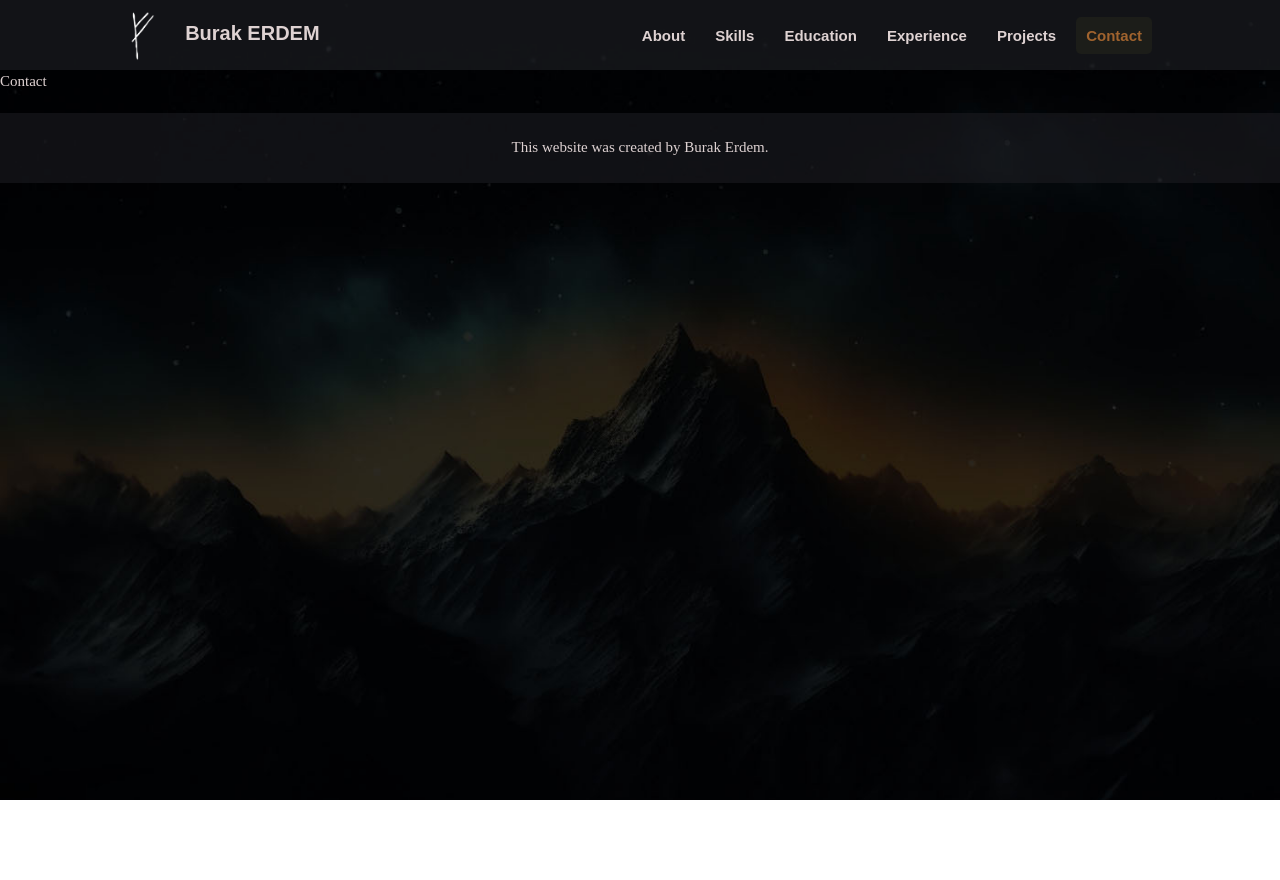
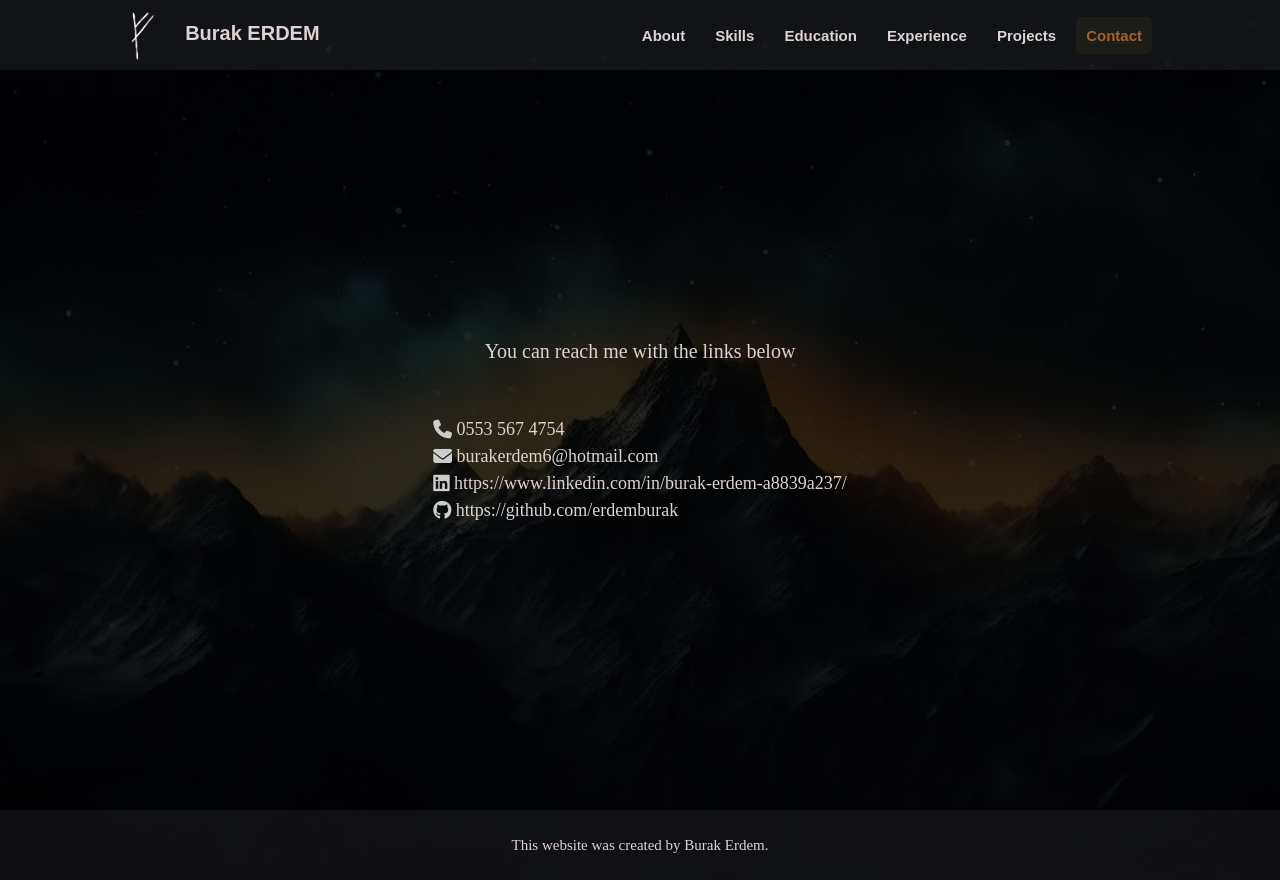
Before and after one commit to erdemburak/personalblog, a React (Create React App) app: page /contact in a window 1280 px wide. Before the commit the page ends 800 px from the top, so only its background shows below. Built offline with nearby package versions, Linux system fonts and the light colour scheme; what react-swipeable-views-utils would draw is missing.

Commit message:
iletişim adresleri eklendi

```diff
--- a/src/components/pages/Contact.jsx
+++ b/src/components/pages/Contact.jsx
@@ -1,9 +1,20 @@
 import React from 'react'
 
 function Contact() {
-    return (
-        <div>Contact</div>
-    )
+    return (<>
+        <div style={{ minHeight: '90vh', display: 'flex', flexDirection: 'column', justifyContent: 'center', alignItems: 'center', gap: '50px' }}>
+            <div>
+                <h4>You can reach me with the links below</h4>
+            </div>
+            <div>
+                <i className="fa-solid fa-phone fa-lg" style={{ color: "#cccccc" }} /><span style={{ fontSize: '18px' }}> 0553 567 4754</span><br />
+                <i className="fa-solid fa-envelope fa-lg" style={{ color: "#cccccc" }} /><span style={{ fontSize: '18px' }}> burakerdem6@hotmail.com</span><br />
+                <i className="fa-brands fa-linkedin fa-lg" style={{ color: "#cccccc" }} /><span style={{ fontSize: '18px' }}> https://www.linkedin.com/in/burak-erdem-a8839a237/</span><br />
+                <i className="fa-brands fa-github fa-lg" style={{ color: "#cccccc" }} /><span style={{ fontSize: '18px' }}> https://github.com/erdemburak</span>
+            </div>
+
+        </div>
+    </>)
 }
 
 export default Contact
```
